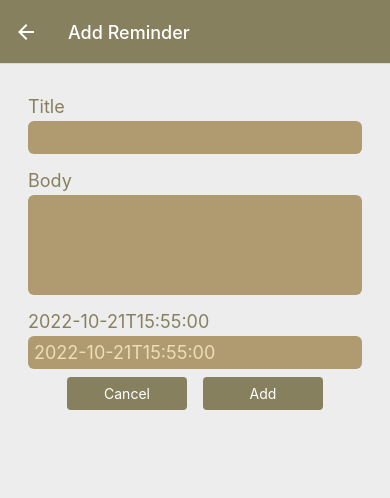
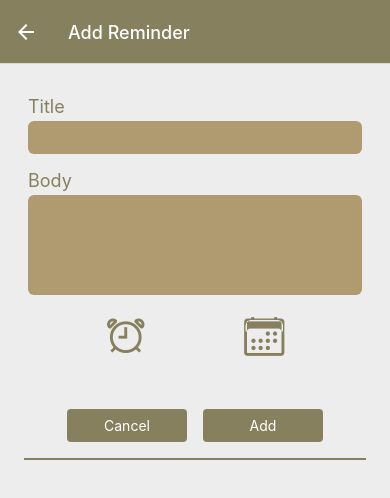
Before and after one commit to OscarThorburn/RemindMe, a React Native app: screen /ManageReminder in a window 390 px wide. Shown: the top 498 px of the page. Built offline with nearby package versions, Linux system fonts and the light colour scheme.

Commit message:
Finished add Reminder.

```diff
--- a/components/ManageReminder/RemindForm.js
+++ b/components/ManageReminder/RemindForm.js
@@ -1,12 +1,17 @@
 import { useState } from "react";
 import { StyleSheet, Text, View } from "react-native";
+import DateTimePicker from "@react-native-community/datetimepicker";
+import { DateTimePickerAndroid } from "@react-native-community/datetimepicker";
 
 import Button from "../UI/Button";
+import IconButton from "../UI/IconButton";
 import { GlobalStyles } from "../../constants/styles";
 import Input from "./Input";
 import { getFormattedDate } from "../../util/date";
 
 function RemindForm({ submitButtonLabel, onCancel, onSubmit, defaultValues }) {
+  const [date, setDate] = useState(new Date(1598051730000));
+
   const [inputs, setInputs] = useState({
     title: {
       value: defaultValues ? defaultValues.title : "",
@@ -20,6 +25,31 @@ function RemindForm({ submitButtonLabel, onCancel, onSubmit, defaultValues }) {
       value: defaultValues ? getFormattedDate(defaultValues.remindTime) : "",
     },
   });
+
+  const onChange = (event, selectedDate) => {
+    const currentDate = selectedDate;
+    setDate(currentDate);
+  };
+
+  const showMode = (currentMode) => {
+    DateTimePickerAndroid.open({
+      value: date,
+      onChange,
+      mode: currentMode,
+      is24Hour: true,
+      display: "spinner",
+      minimumDate: new Date(),
+      style: styles.asd
+    });
+  };
+
+  const showDatepicker = () => {
+    showMode("date");
+  };
+
+  const showTimepicker = () => {
+    showMode("time");
+  };
 
   function inputChangeHandler(inputIdentifier, enteredValue) {
     setInputs((curInputs) => {
@@ -49,7 +79,7 @@ function RemindForm({ submitButtonLabel, onCancel, onSubmit, defaultValues }) {
           invalid={false}
           textInputConfig={{
             value: inputs.title.value,
-            onChangeText: inputChangeHandler.bind(this, 'title'),
+            onChangeText: inputChangeHandler.bind(this, "title"),
           }}
         />
         <Input
@@ -59,19 +89,23 @@ function RemindForm({ submitButtonLabel, onCancel, onSubmit, defaultValues }) {
           textInputConfig={{
             value: inputs.body.value,
             multiline: true,
-            onChangeText: inputChangeHandler.bind(this, 'body'),
+            onChangeText: inputChangeHandler.bind(this, "body"),
           }}
         />
-        <Input
-          style={styles.dateInput}
-          label="2022-10-21T15:55:00"
-          invalid={false}
-          textInputConfig={{
-            placeholder: "2022-10-21T15:55:00",
-            value: inputs.remindTime.value,
-            onChangeText: inputChangeHandler.bind(this, 'remindTime'),
-          }}
-        />
+        <View style={styles.DateTimeButtons}>
+          <IconButton
+            icon="alarm-outline"
+            color={GlobalStyles.colors.primaryDark}
+            size={46}
+            onPress={showTimepicker}
+          />
+          <IconButton
+            icon="calendar-outline"
+            color={GlobalStyles.colors.primaryDark}
+            size={46}
+            onPress={showDatepicker}
+          />
+        </View>
       </View>
       <View style={styles.buttons}>
         <Button style={styles.button} onPress={onCancel}>
@@ -88,6 +122,15 @@ function RemindForm({ submitButtonLabel, onCancel, onSubmit, defaultValues }) {
 export default RemindForm;
 
 const styles = StyleSheet.create({
+  asd: {
+    backgroundColor: "coral",
+    color: "#000"
+  },
+  DateTimeButtons: {
+    flexDirection: 'row',
+    justifyContent: 'space-evenly',
+    marginBottom: 40
+  },
   buttons: {
     flexDirection: "row",
     justifyContent: "center",
--- a/package.json
+++ b/package.json
@@ -9,6 +9,7 @@
     "web": "expo start --web"
   },
   "dependencies": {
+    "@react-native-community/datetimepicker": "^6.5.0",
     "@react-navigation/bottom-tabs": "^6.4.0",
     "@react-navigation/native": "^6.0.13",
     "@react-navigation/native-stack": "^6.9.0",
--- a/screens/ManageReminder.js
+++ b/screens/ManageReminder.js
@@ -37,7 +37,7 @@ function ManageReminder({ route, navigation }) {
     } else {
       reminderCtx.addReminder(reminderData);
     }
-    console.log(reminderData)
+    console.log(reminderData);
     navigation.goBack();
   }
 
@@ -49,16 +49,16 @@ function ManageReminder({ route, navigation }) {
         onCancel={cancelHandler}
         defaultValues={selectedReminder}
       />
-      {isEditing && (
-        <View style={styles.deleteContainer}>
+      <View style={styles.deleteContainer}>
+        {isEditing && (
           <IconButton
             icon="trash"
             color={"red"}
             size={36}
             onPress={deleteExpenseHandler}
           />
-        </View>
-      )}
+        )}
+      </View>
     </View>
   );
 }
--- a/store/reminders-context.js
+++ b/store/reminders-context.js
@@ -1,4 +1,5 @@
 import { createContext, useReducer } from "react";
+import AsyncStorage from '@react-native-community/async-storage';
 
 const DUMMY_REMINDERS = [
   {
```
Also changed, not shown: 1 other file (tests, documents, lock files or other folders).
